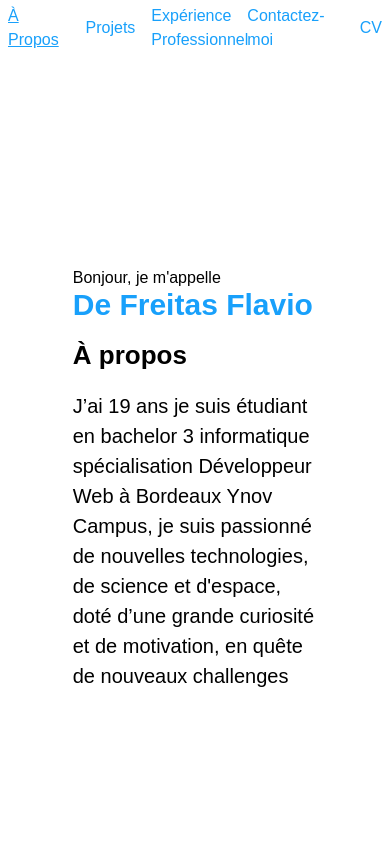
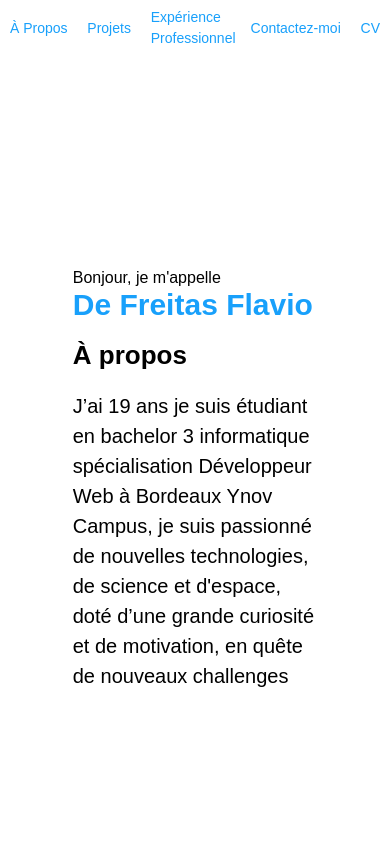
Before and after one commit to DeFreitasFlavio/DeFreitas_Flavio_Blog22, a React (Vite) app: page / in a window 390 px wide. Shown: the top 844 px of the page. Built offline with nearby package versions, Linux system fonts and the light colour scheme.

Commit message:
Header Fix Width

```diff
--- a/src/components/Header.jsx
+++ b/src/components/Header.jsx
@@ -9,7 +9,7 @@ function Header() {
       <a href="#Projets" className="p-2 hover:underline">
         Projets
       </a>
-      <a href="#ExperienceProfesionnel" className="p-2 hover:underline w-24">
+      <a href="#ExperienceProfesionnel" className="p-2 hover:underline xs:w-24">
         Expérience Professionnel
       </a>
       <a href="#Contact-me" className="p-2 hover:underline">
--- a/tailwind.config.cjs
+++ b/tailwind.config.cjs
@@ -16,7 +16,7 @@ module.exports = {
         Subtitle: "26px",
         Text: "20px",
         Form: "16px",
-        Phone: "16px",
+        Phone: "14px",
       },
       gridTemplateColumns: {
         Block: "repeat(4, 21%)",
```
